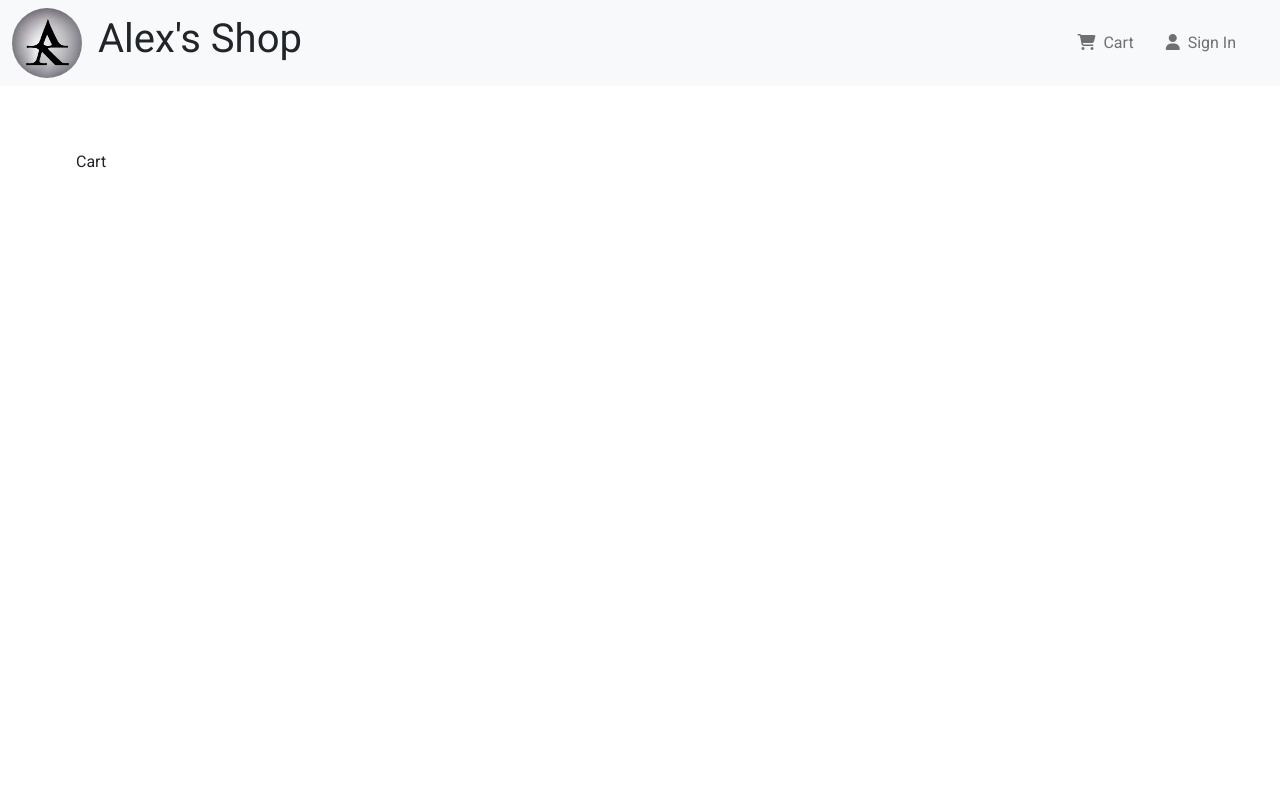
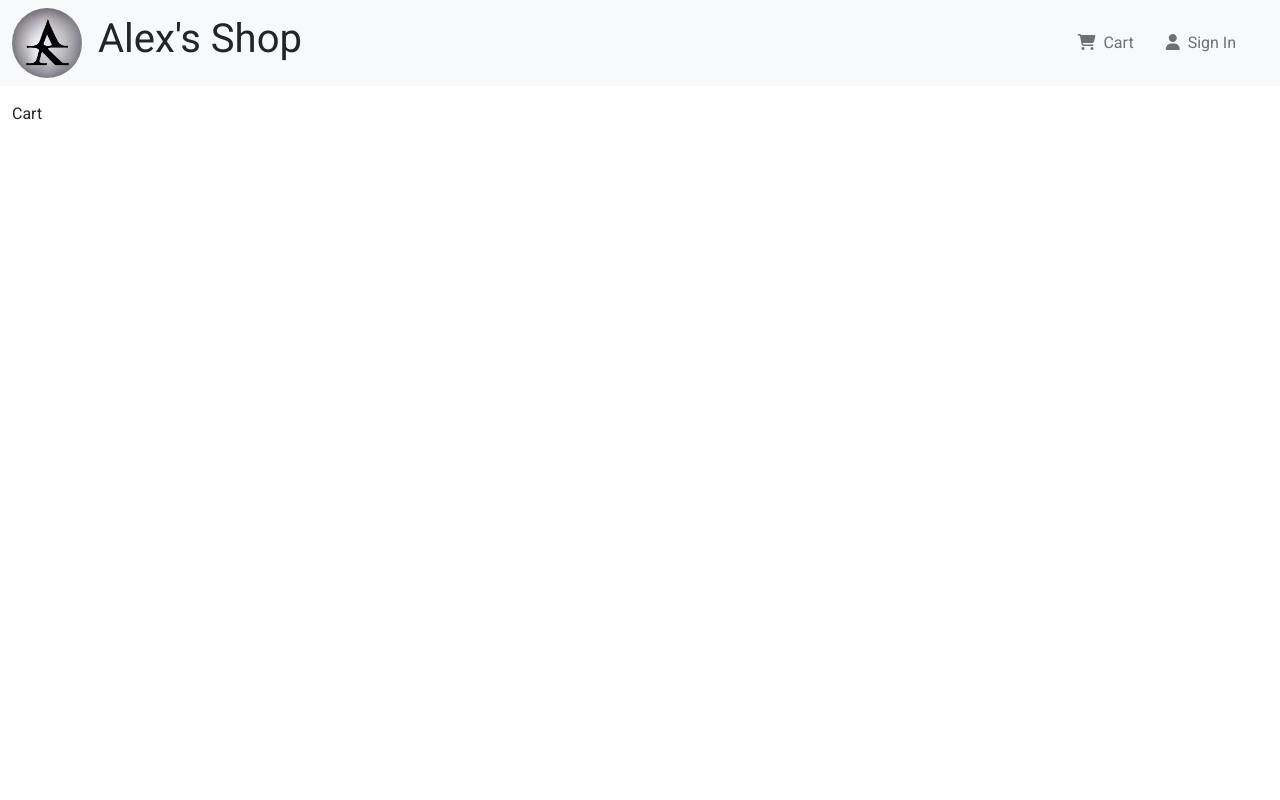
Before and after one commit to Forerunner78/mern-ecommerce-website, a Next.js app in the folder frontend/: page /cart in a window 1280 px wide. Shown: the top 800 px of the page. Built offline with nearby package versions, Linux system fonts and the light colour scheme.

Commit message:
Creation of the Layout

```diff
--- /dev/null
+++ b/frontend/src/components/Layout.js
@@ -0,0 +1,16 @@
+import Head from "next/head";
+
+export default function Layout({ children }) {
+    return (
+        <>
+            <Head>
+                <title>Alex's Shop</title>
+                <meta name="description" content="Ecommerce website built with MERN" />
+                <meta name="viewport" content="width=device-width, initial-scale=1" />
+            </Head>
+            <div>
+                <main>{children}</main>
+            </div>
+        </>
+    );
+}
--- a/frontend/src/pages/_app.js
+++ b/frontend/src/pages/_app.js
@@ -6,6 +6,7 @@ import { Provider } from "react-redux";
 import store from "@/GlobalRedux/store";
 import "@/styles/globals.css";
 import "bootstrap/dist/css/bootstrap.min.css";
+import Layout from "@/components/Layout";
 
 const roboto = Roboto({ subsets: ["latin"], weight: ["400", "700"] });
 
@@ -15,13 +16,11 @@ export default function App({ Component, pageProps }) {
             <main className={roboto.className}>
                 <Provider store={store}>
                     <Header />
-
-                    <div className="layout">
+                    <Layout>
                         <Container fluid>
                             <Component {...pageProps} />
                         </Container>
-                    </div>
-
+                    </Layout>
                     <Footer />
                 </Provider>
             </main>
--- a/frontend/src/pages/index.js
+++ b/frontend/src/pages/index.js
@@ -1,4 +1,3 @@
-import Head from "next/head";
 import "bootstrap/dist/css/bootstrap.min.css";
 import HomeScreen from "@/screens/HomeScreen";
 import { Container } from "react-bootstrap";
@@ -6,11 +5,6 @@ import { Container } from "react-bootstrap";
 export default function Home() {
     return (
         <>
-            <Head>
-                <title>Alex's Shop</title>
-                <meta name="description" content="Ecommerce website built with MERN" />
-                <meta name="viewport" content="width=device-width, initial-scale=1" />
-            </Head>
             <main>
                 <Container>
                     <HomeScreen />
```
